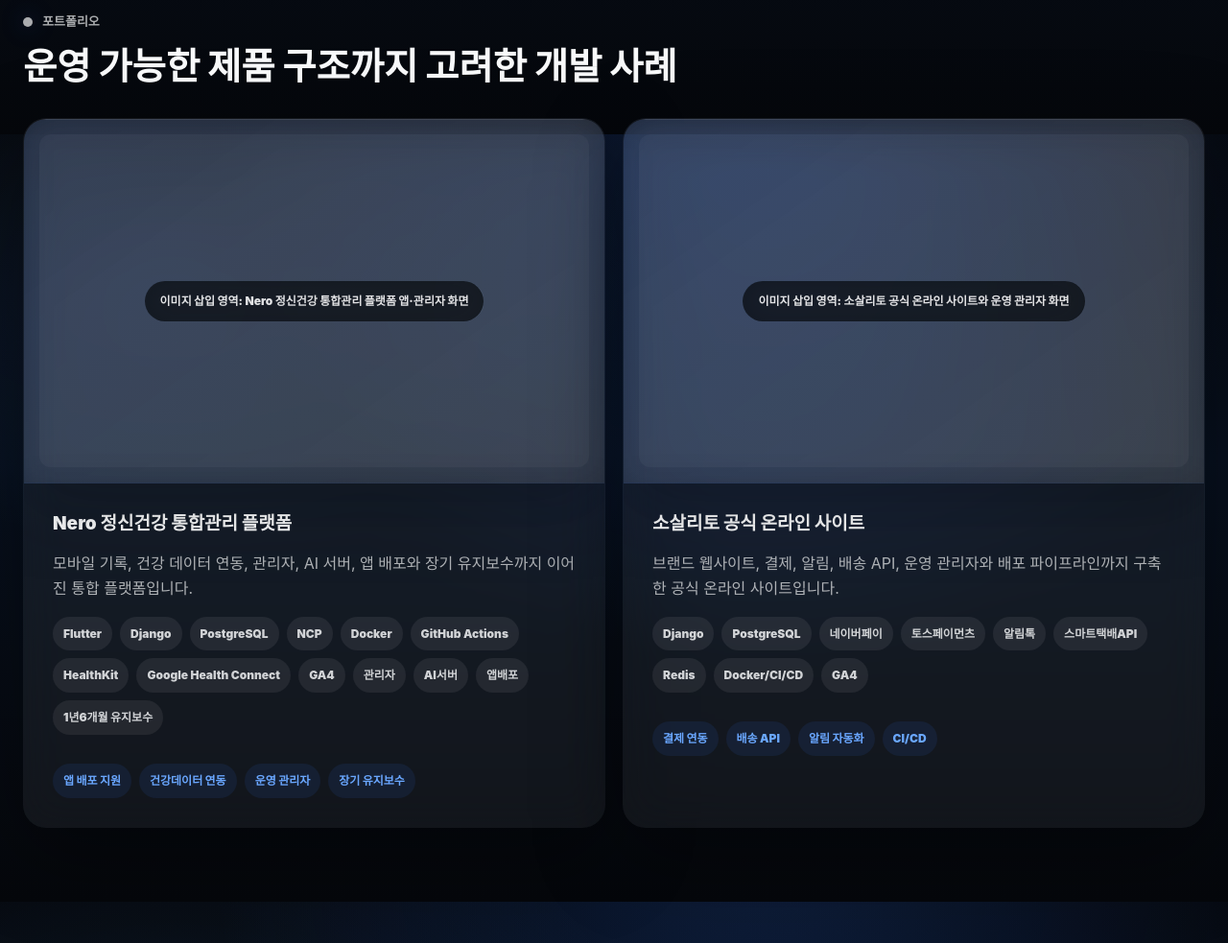
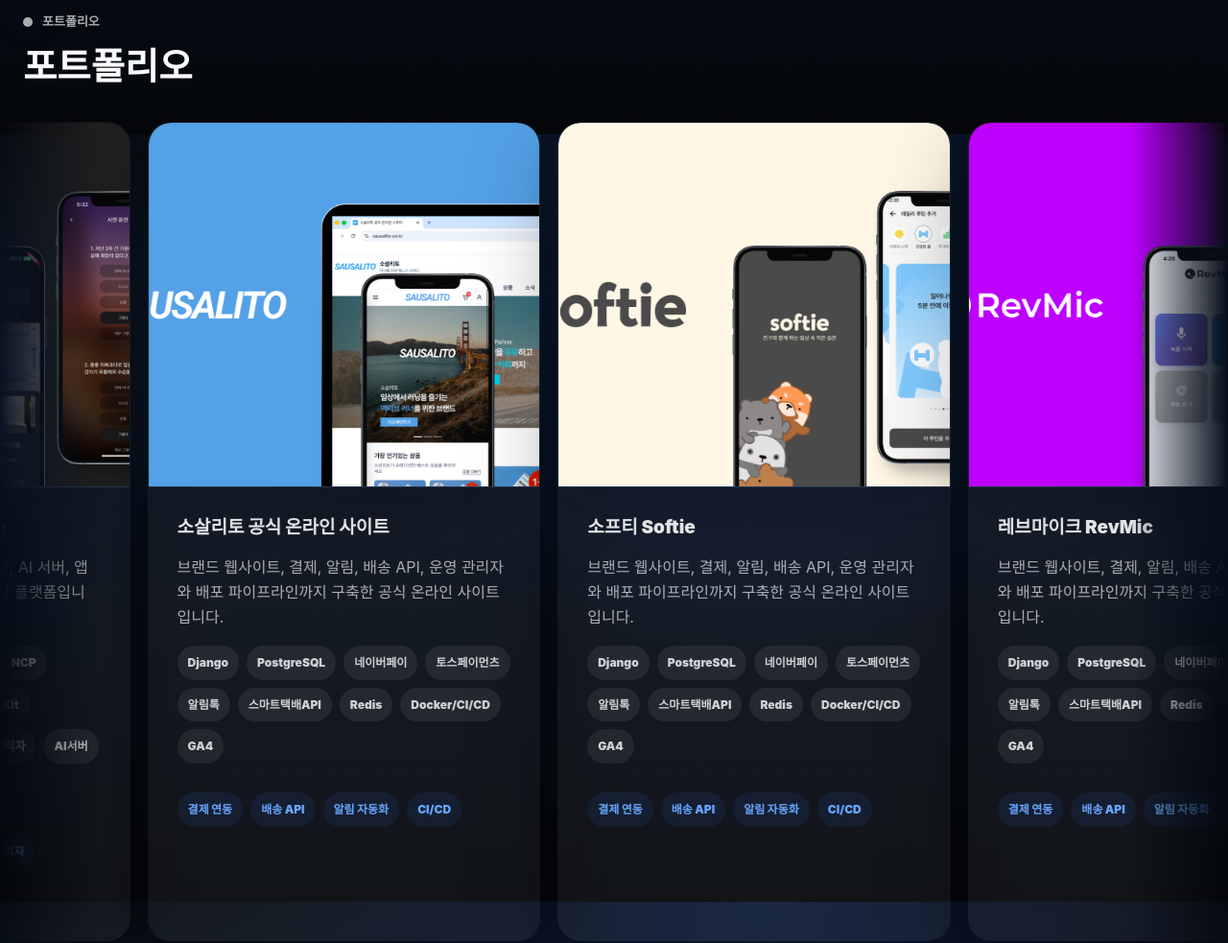
Before and after one commit to NERO-SERVICE/Nero-Website, a website: page landing/index.html in a window 1280 px wide. Shown: the part 4660-5643 px from the top of the page at 96% size. Drawn offline with Linux system fonts and the light colour scheme.

Commit message:
Feat: 포트폴리오 무한스크롤 및 이미지 배치

```diff
--- a/css/landing.css
+++ b/css/landing.css
@@ -1010,11 +1010,32 @@
     font-weight: 900;
 }
 
-.portfolio-grid {
-    grid-template-columns: repeat(2, 1fr);
+.portfolio-marquee {
+    overflow: hidden;
+    width: 100vw;
+    margin-left: calc(50% - 50vw);
+    padding: 4px 0 12px;
+    -webkit-mask-image: linear-gradient(90deg, transparent 0, #000 8%, #000 92%, transparent 100%);
+    mask-image: linear-gradient(90deg, transparent 0, #000 8%, #000 92%, transparent 100%);
+}
+
+.portfolio-track {
+    display: flex;
+    width: max-content;
+    will-change: transform;
+    animation: portfolioMarquee 54s linear infinite;
+}
+
+.portfolio-set {
+    display: flex;
+    flex: 0 0 auto;
+    gap: 18px;
+    padding-right: 18px;
 }
 
 .portfolio-card {
+    flex: 0 0 clamp(360px, 32vw, 520px);
+    width: clamp(360px, 32vw, 520px);
     overflow: hidden;
 }
 
@@ -1394,6 +1415,16 @@
 }
 
 @keyframes marquee {
+    from {
+        transform: translateX(0);
+    }
+
+    to {
+        transform: translateX(-50%);
+    }
+}
+
+@keyframes portfolioMarquee {
     from {
         transform: translateX(0);
     }
--- a/js/landing.js
+++ b/js/landing.js
@@ -390,7 +390,7 @@
 const portfolio = [
     {
         title: "Nero 정신건강 통합관리 플랫폼",
-        image: "portfolio-nero-mental-health.png",
+        image: "portfolio-1.png",
         label: "Nero 정신건강 통합관리 플랫폼 앱·관리자 화면",
         copy: "모바일 기록, 건강 데이터 연동, 관리자, AI 서버, 앱 배포와 장기 유지보수까지 이어진 통합 플랫폼입니다.",
         tags: [
@@ -412,7 +412,61 @@
     },
     {
         title: "소살리토 공식 온라인 사이트",
-        image: "portfolio-sausalito-commerce.png",
+        image: "portfolio-2.png",
+        label: "소살리토 공식 온라인 사이트와 운영 관리자 화면",
+        copy: "브랜드 웹사이트, 결제, 알림, 배송 API, 운영 관리자와 배포 파이프라인까지 구축한 공식 온라인 사이트입니다.",
+        tags: [
+            "Django",
+            "PostgreSQL",
+            "네이버페이",
+            "토스페이먼츠",
+            "알림톡",
+            "스마트택배API",
+            "Redis",
+            "Docker/CI/CD",
+            "GA4",
+        ],
+        verification: ["결제 연동", "배송 API", "알림 자동화", "CI/CD"],
+    },
+    {
+        title: "소프티 Softie",
+        image: "portfolio-3.png",
+        label: "소살리토 공식 온라인 사이트와 운영 관리자 화면",
+        copy: "브랜드 웹사이트, 결제, 알림, 배송 API, 운영 관리자와 배포 파이프라인까지 구축한 공식 온라인 사이트입니다.",
+        tags: [
+            "Django",
+            "PostgreSQL",
+            "네이버페이",
+            "토스페이먼츠",
+            "알림톡",
+            "스마트택배API",
+            "Redis",
+            "Docker/CI/CD",
+            "GA4",
+        ],
+        verification: ["결제 연동", "배송 API", "알림 자동화", "CI/CD"],
+    },
+    {
+        title: "레브마이크 RevMic",
+        image: "portfolio-4.png",
+        label: "소살리토 공식 온라인 사이트와 운영 관리자 화면",
+        copy: "브랜드 웹사이트, 결제, 알림, 배송 API, 운영 관리자와 배포 파이프라인까지 구축한 공식 온라인 사이트입니다.",
+        tags: [
+            "Django",
+            "PostgreSQL",
+            "네이버페이",
+            "토스페이먼츠",
+            "알림톡",
+            "스마트택배API",
+            "Redis",
+            "Docker/CI/CD",
+            "GA4",
+        ],
+        verification: ["결제 연동", "배송 API", "알림 자동화", "CI/CD"],
+    },
+    {
+        title: "서울익스플로러 Seoul Explorer",
+        image: "portfolio-5.png",
         label: "소살리토 공식 온라인 사이트와 운영 관리자 화면",
         copy: "브랜드 웹사이트, 결제, 알림, 배송 API, 운영 관리자와 배포 파이프라인까지 구축한 공식 온라인 사이트입니다.",
         tags: [
@@ -502,6 +556,18 @@
 const list = (items) => items.map((item) => `<li>${item}</li>`).join("");
 const badges = (items) => items.map((item) => `<span>${item}</span>`).join("");
 const options = (items) => items.map((item) => `<option value="${item}">${item}</option>`).join("");
+
+const renderPortfolioCards = (isDuplicate = false) => portfolio.map((item) => `
+    <article class="portfolio-card"${isDuplicate ? ' aria-hidden="true"' : ""}>
+        ${AssetSlot({ label: item.label, file: item.image, className: "portfolio-asset" })}
+        <div class="portfolio-body">
+            <h3>${item.title}</h3>
+            <p>${item.copy}</p>
+            <div class="badge-row">${badges(item.tags)}</div>
+            <div class="verification-row" aria-label="검증 배지">${badges(item.verification)}</div>
+        </div>
+    </article>
+`).join("");
 
 const renderFeatureTabs = () => featureCategories.map((category, index) => `
     <button
@@ -667,20 +733,13 @@
         <div class="container">
             <div class="section-heading reveal">
                 <p class="eyebrow">포트폴리오</p>
-                <h2 id="portfolio-title">운영 가능한 제품 구조까지 고려한 개발 사례</h2>
+                <h2 id="portfolio-title">포트폴리오</h2>
             </div>
-            <div class="portfolio-grid">
-                ${portfolio.map((item) => `
-                    <article class="portfolio-card reveal">
-                        ${AssetSlot({ label: item.label, file: item.image, className: "portfolio-asset" })}
-                        <div class="portfolio-body">
-                            <h3>${item.title}</h3>
-                            <p>${item.copy}</p>
-                            <div class="badge-row">${badges(item.tags)}</div>
-                            <div class="verification-row" aria-label="검증 배지">${badges(item.verification)}</div>
-                        </div>
-                    </article>
-                `).join("")}
+            <div class="portfolio-marquee reveal" aria-label="포트폴리오 목록">
+                <div class="portfolio-track">
+                    <div class="portfolio-set">${renderPortfolioCards()}</div>
+                    <div class="portfolio-set" aria-hidden="true">${renderPortfolioCards(true)}</div>
+                </div>
             </div>
         </div>
     </section>
```
Also changed, not shown: assets/img/landing/portfolio-1.png (added), assets/img/landing/portfolio-2.png (added), assets/img/landing/portfolio-3.png (added), assets/img/landing/portfolio-4.png (added), assets/img/landing/portfolio-5.png (added).
